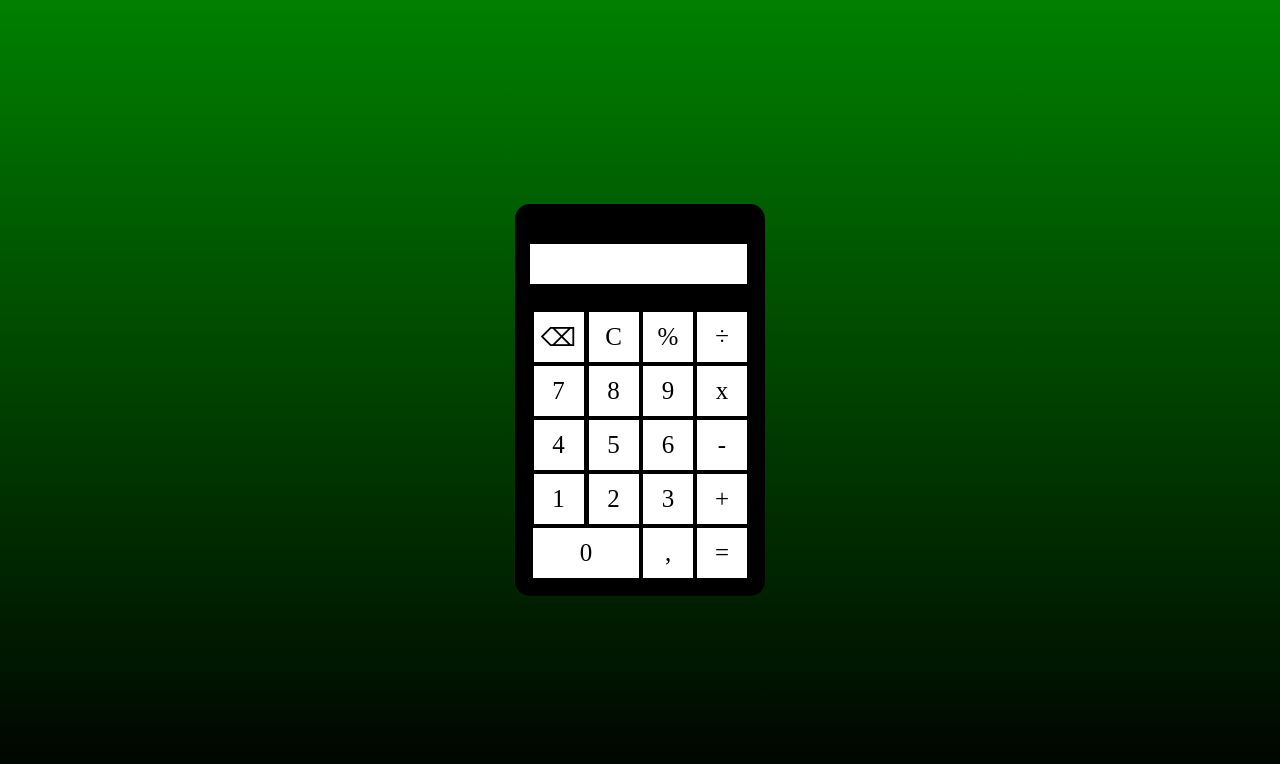
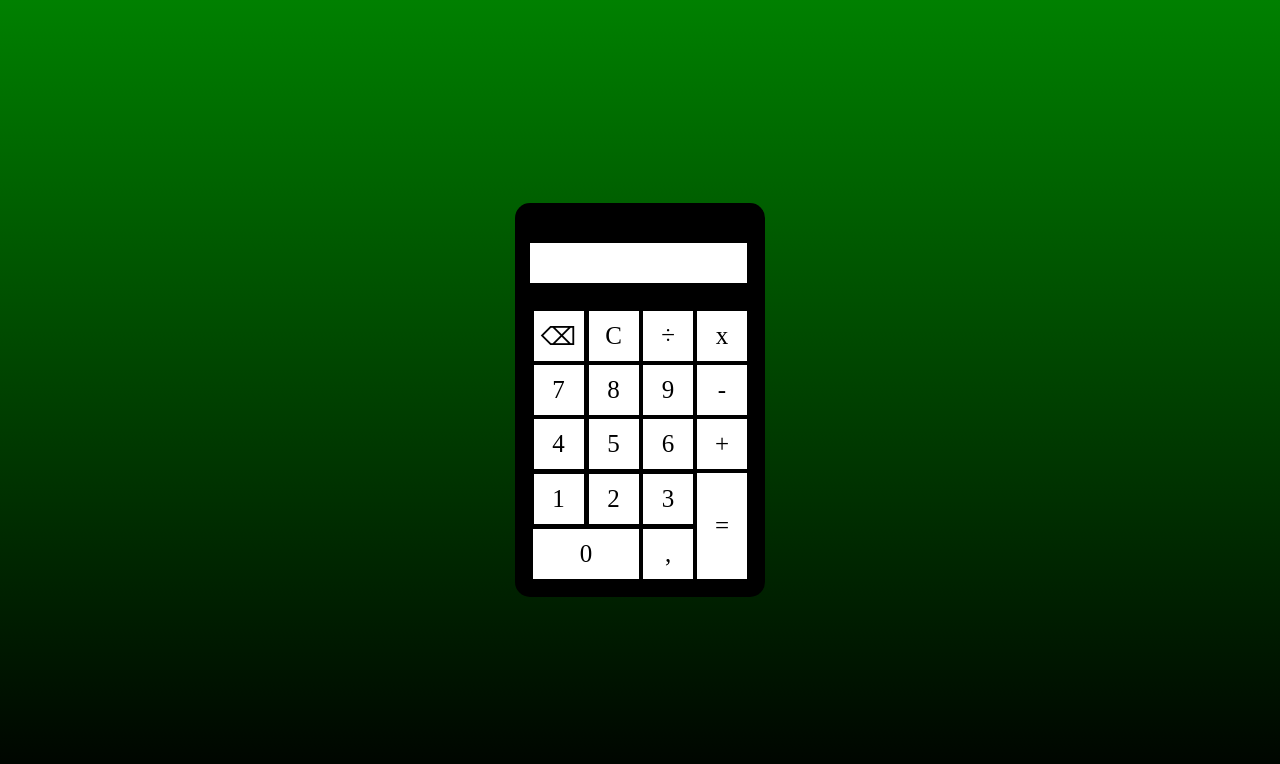
Before and after one commit to luizcms11/ADS_RWD_CALCULADORA, a plain HTML site: page index.html in a window 1280 px wide. Drawn offline with Linux system fonts and the light colour scheme; a web font is replaced by a local one.

Commit message:
Add files via upload

```diff
--- a/index.html
+++ b/index.html
@@ -24,8 +24,8 @@
 
                     <td><button class="botao" onclick="back()">⌫</button></td>
                     <td><button class="botao" onclick="clean()">C</button></td>
-                    <td><button class="botao" onclick="">%</button></td>
                     <td><button class="botao" onclick="insert('/')">÷</button></td>
+                    <td><button class="botao" onclick="insert('*')">x</button></td>
 
                 </tr>
 
@@ -33,7 +33,7 @@
                     <td><button class="botao" onclick="insert('7')">7</button></td>
                     <td><button class="botao" onclick="insert('8')">8</button></td>
                     <td><button class="botao" onclick="insert('9')">9</button></td>
-                    <td><button class="botao" onclick="insert('*')">x</button></td>
+                    <td><button class="botao" onclick="insert('-')">-</button></td>
 
                 </tr>
 
@@ -41,7 +41,7 @@
                     <td><button class="botao" onclick="insert('4')">4</button></td>
                     <td><button class="botao" onclick="insert('5')">5</button></td>
                     <td><button class="botao" onclick="insert('6')">6</button></td>
-                    <td><button class="botao" onclick="insert('-')">-</button></td>
+                    <td ><button class="botao" onclick="insert('+')">+</button></td>
 
                 </tr>
 
@@ -49,14 +49,14 @@
                     <td><button class="botao" onclick="insert('1')">1</button></td>
                     <td><button class="botao" onclick="insert('2')">2</button></td>
                     <td><button class="botao" onclick="insert('3')">3</button></td>
-                    <td><button class="botao" onclick="insert('+')">+</button></td>
+                    <td rowspan="2"><button class="botao" style="height: 106px;"  onclick="calcular()">=</button></td>
 
                 </tr>
 
                 <tr>
                     <td colspan="2"><button class="botao" style="width: 106px;" onclick="insert('0')">0</button></td>
                     <td><button class="botao" onclick="insert('.')">,</button></td>
-                    <td><button class="botao"  onclick="calcular()">=</button></td>
+
 
                 </tr>
 
```
